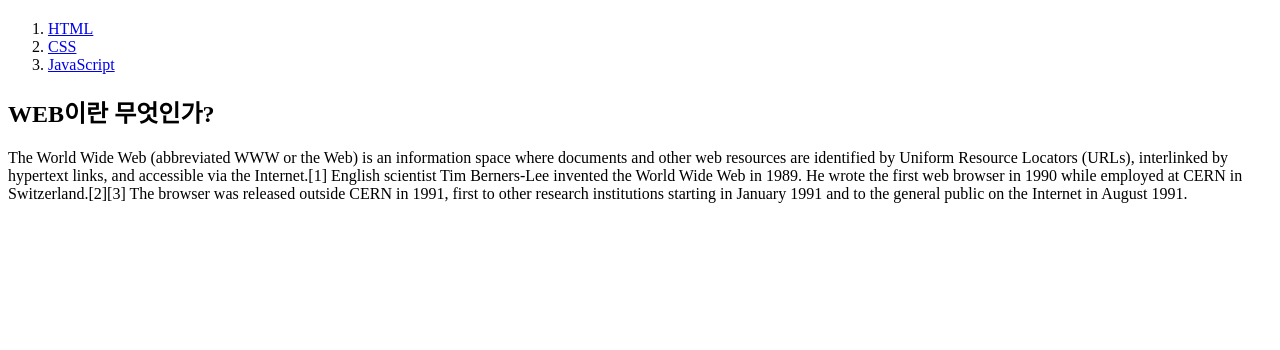
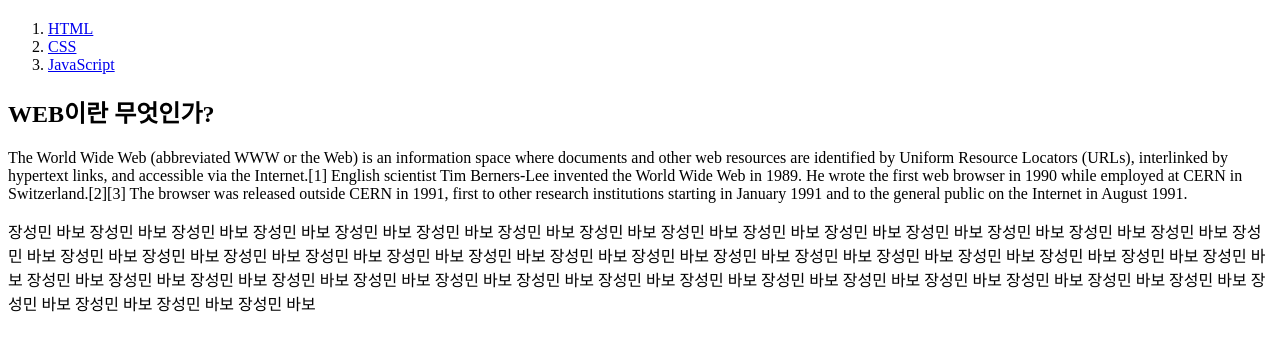
Before and after one commit to NoWaY07/WEB1, a plain HTML site: page index.html in a window 1280 px wide. Shown: the part 60-410 px from the top of the page. Drawn offline with Linux system fonts and the light colour scheme.

Commit message:
Update index.html

```diff
--- a/index.html
+++ b/index.html
@@ -13,5 +13,6 @@
           </ol>
           <h2>WEB이란 무엇인가?</h2>
           <p>The World Wide Web (abbreviated WWW or the Web) is an information space where documents and other web resources are identified by Uniform Resource Locators (URLs), interlinked by hypertext links, and accessible via the Internet.[1] English scientist Tim Berners-Lee invented the World Wide Web in 1989. He wrote the first web browser in 1990 while employed at CERN in Switzerland.[2][3] The browser was released outside CERN in 1991, first to other research institutions starting in January 1991 and to the general public on the Internet in August 1991.</p>
+          장성민 바보 장성민 바보 장성민 바보 장성민 바보 장성민 바보 장성민 바보 장성민 바보 장성민 바보 장성민 바보 장성민 바보 장성민 바보 장성민 바보 장성민 바보 장성민 바보 장성민 바보 장성민 바보 장성민 바보 장성민 바보 장성민 바보 장성민 바보 장성민 바보 장성민 바보 장성민 바보 장성민 바보 장성민 바보 장성민 바보 장성민 바보 장성민 바보 장성민 바보 장성민 바보 장성민 바보 장성민 바보 장성민 바보 장성민 바보 장성민 바보 장성민 바보 장성민 바보 장성민 바보 장성민 바보 장성민 바보 장성민 바보 장성민 바보 장성민 바보 장성민 바보 장성민 바보 장성민 바보 장성민 바보 장성민 바보 장성민 바보 장성민 바보
       </body>
 </html>
```
